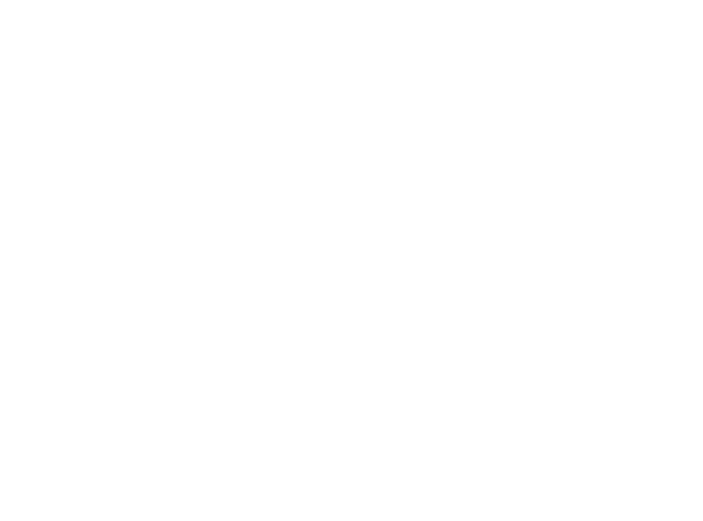
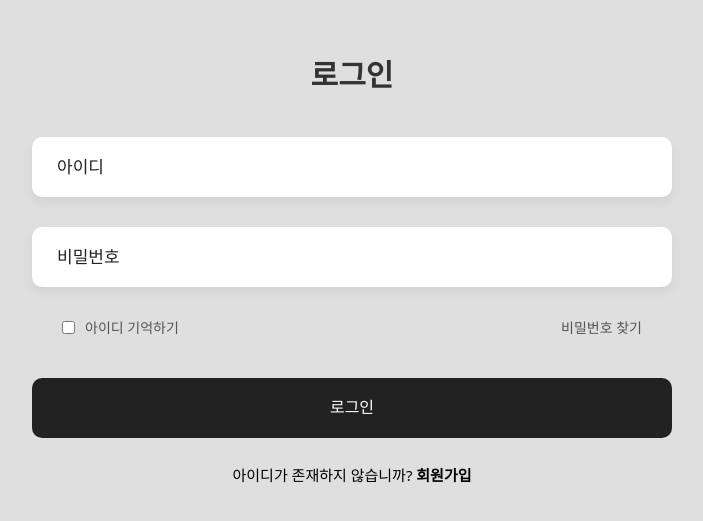
Before and after one commit to sanadoing/EZ, a Vue app: page /signin in a window 1280 px wide. Before the commit this address had no page. Shown: the part 141-662 px from the top of the page, without its empty margins (288-991 px from the left). Built offline with nearby package versions, Linux system fonts and the light colour scheme.

Commit message:
[hyul] Header, signin, signup router modified

```diff
--- a/src/commons/Header.vue
+++ b/src/commons/Header.vue
@@ -1,29 +1,44 @@
 <script>
-  import { ref } from 'vue';
+import { ref } from "vue";
 </script>
 
 <template>
-  <header class="header">
+  <header id="header">
     <div class="container">
       <div class="nav-title">
-          <img class="logo" src="../assets/logo.png" alt="">
+        <img class="logo" src="../assets/logo.png" alt="" />
       </div>
       <div class="nav-elements">
-          <ul class="elements">
-              <li class="items"><a href="#" class="hover:text-white title">기업/산업</a></li>
-              <li class="items"><a href="#" class="hover:text-white">용어사전</a></li>
-              <li class="items"><a href="#" class="hover:text-white">자유게시판</a></li>
-              <li class="items"><a href="#" class="hover:text-white">공지사항</a></li>
-          </ul>
+        <ul class="elements">
+          <li class="items">
+            <a href="#" class="hover:text-white title">기업/산업</a>
+          </li>
+          <li class="items">
+            <a href="#" class="hover:text-white">용어사전</a>
+          </li>
+          <li class="items">
+            <a href="#" class="hover:text-white">자유게시판</a>
+          </li>
+          <li class="items">
+            <a href="#" class="hover:text-white">공지사항</a>
+          </li>
+        </ul>
       </div>
       <div class="login-compo">
-          <ul class="compos">
-              <li style="margin-right:30px">
-                <div class="login-container">
-                  <a href="#" class="hover:text-white">로그인</a>
-                </div></li>
-              <li><a href="#" class="hover:text-white">회원가입</a></li>
-          </ul>
+        <ul class="compos">
+          <li style="margin-right: 30px">
+            <div class="login-container">
+              <a href="#" class="hover:text-white"
+                ><RouterLink :to="{ name: 'SignIn' }">로그인</RouterLink></a
+              >
+            </div>
+          </li>
+          <li>
+            <a href="#" class="hover:text-white"
+              ><RouterLink :to="{ name: 'SignUp' }">회원가입</RouterLink></a
+            >
+          </li>
+        </ul>
       </div>
     </div>
   </header>
@@ -35,7 +50,7 @@
   height: 45px;
 }
 .compos {
-  display:flex;
+  display: flex;
   justify-content: center;
   align-items: center;
 }
@@ -44,12 +59,11 @@
   height: 100px;
   align-items: center;
   justify-content: center;
-  display:flex;
-  border-bottom: 3px solid gray
+  display: flex;
+  border-bottom: 1px solid black;
 }
 .items:hover {
-  border-bottom-color: black;
-
+  border-bottom: 5px solid black;
 }
 .nav-title {
   margin-right: 80px;
@@ -61,9 +75,10 @@
   height: 100px;
   max-width: 1280px;
 }
-.header {
-  background-color: gray;
+#header {
+  background-color: white;
   height: 100px;
+  border-bottom: 1px solid black;
 }
 .elements {
   display: flex;
@@ -79,8 +94,7 @@
   display: flex;
   justify-content: center;
   align-items: center;
-  color:white;
-  border-radius: 30px ;
+  color: white;
+  border-radius: 30px;
 }
-
 </style>
--- a/src/components/login/SignIn.vue
+++ b/src/components/login/SignIn.vue
@@ -1,13 +1,163 @@
-<script>
-
-</script>
+<script></script>
 
 <template>
+  <div class="main">
+    <div class="login-box">
+      <div class="login-header">
+        <header>로그인</header>
+      </div>
+      <div class="input-box">
+        <!-- v-model로 양방향 바인딩 하기 -->
+        <input
+          type="text"
+          class="input-field"
+          placeholder="아이디"
+          autocomplete="off"
+          required
+          style="margin-bottom: 30px"
+        />
+      </div>
+      <div class="input-box">
+        <!-- v-model로 양방향 바인딩 하기 -->
+        <input
+          type="password"
+          class="input-field"
+          placeholder="비밀번호"
+          autocomplete="off"
+          required
+          style="margin-bottom: 10px"
+        />
+      </div>
+      <div class="options">
+        <section>
+          <!-- v-model로 양방향 바인딩 하기 -->
+          <input type="checkbox" id="check" />
+          <label for="check">아이디 기억하기</label>
+        </section>
+        <section>
+          <a href="#">비밀번호 찾기</a>
+        </section>
+      </div>
 
+      <div class="input-submit">
+        <button class="submit-btn" id="submit" @click="validate"></button>
+        <label for="submit">로그인</label>
+      </div>
+      <div class="sign-up-link">
+        <p>
+          아이디가 존재하지 않습니까?
+          <a href="#"
+            ><RouterLink :to="{ name: 'SignUp' }">회원가입</RouterLink></a
+          >
+        </p>
+      </div>
+    </div>
+  </div>
 </template>
 
+<style scoped>
+* {
+  margin: 0;
+  padding: 0;
+  box-sizing: border-box;
+}
+.main {
+  display: flex;
+  justify-content: center;
+  align-items: center;
+  min-height: 100vh;
+  background: #dfdfdf;
+}
+.login-box {
+  display: flex;
+  justify-content: center;
+  flex-direction: column;
+  width: 700px;
+  height: 480px;
+  padding: 30px;
+}
+.login-header {
+  text-align: center;
+  margin: 20px 0 40px 0;
+}
+.login-header header {
+  color: #333;
+  font-size: 30px;
+  font-weight: 600;
+}
+.input-box .input-field {
+  width: 100%;
+  height: 60px;
+  font-size: 17px;
+  padding: 0 25px;
 
-
-<style>
-
+  border-radius: 10px;
+  border: none;
+  box-shadow: 0px 5px 10px 1px rgba(0, 0, 0, 0.05);
+  outline: none;
+  transition: 0.3s;
+}
+::placeholder {
+  font-weight: 500;
+  color: #222;
+}
+.input-field:focus {
+  width: 105%;
+}
+.options {
+  display: flex;
+  justify-content: space-between;
+  margin: 20px 30px 40px;
+}
+section {
+  display: flex;
+  align-items: center;
+  font-size: 14px;
+  color: #555;
+}
+#check {
+  margin-right: 10px;
+}
+a {
+  text-decoration: none;
+}
+a:hover {
+  text-decoration: underline;
+}
+section a {
+  color: #555;
+}
+.input-submit {
+  position: relative;
+}
+.submit-btn {
+  width: 100%;
+  height: 60px;
+  background: #222;
+  border: none;
+  border-radius: 10px;
+  cursor: pointer;
+  transition: 0.3s;
+}
+.input-submit label {
+  position: absolute;
+  top: 45%;
+  left: 50%;
+  color: #fff;
+  transform: translate(-50%, -50%);
+  cursor: pointer;
+}
+.submit-btn:hover {
+  background: #000;
+  transform: scale(1.05, 1);
+}
+.sign-up-link {
+  text-align: center;
+  font-size: 15px;
+  margin-top: 20px;
+}
+.sign-up-link a {
+  color: #000;
+  font-weight: 600;
+}
 </style>
--- a/src/components/login/SignUp.vue
+++ b/src/components/login/SignUp.vue
@@ -1,11 +1,159 @@
-<script>
-
-</script>
+<script></script>
 
 <template>
+  <div class="main">
+    <div class="signin-box">
+      <div class="login-header">
+        <header>회원가입</header>
+      </div>
 
+      <div class="input-box">
+        <input
+          type="text"
+          class="input-field"
+          placeholder="이름"
+          autocomplete="off"
+          required
+        />
+      </div>
+      <div class="input-box">
+        <input
+          type="text"
+          class="input-field"
+          placeholder="아이디"
+          autocomplete="off"
+          required
+        />
+      </div>
+      <div class="input-box">
+        <input
+          type="password"
+          class="input-field"
+          placeholder="비밀번호"
+          autocomplete="off"
+          required
+        />
+      </div>
+      <div class="input-box">
+        <input
+          type="password"
+          class="input-field"
+          placeholder="비밀번호 확인"
+          autocomplete="off"
+          required
+        />
+      </div>
+      <div class="input-box" style="margin-bottom: 20px">
+        <input
+          type="email"
+          class="input-field"
+          placeholder="이메일"
+          autocomplete="off"
+          required
+        />
+      </div>
+      <div class="input-submit">
+        <button class="submit-btn" id="submit" @click="signUp"></button>
+        <label for="submit">회원가입</label>
+      </div>
+    </div>
+  </div>
 </template>
 
-<style>
+<style scoped>
+* {
+  margin: 0;
+  padding: 0;
+  box-sizing: border-box;
+  font-family: "Poppins", sans-serif;
+}
+.main {
+  display: flex;
+  justify-content: center;
+  align-items: center;
+  min-height: 100vh;
+  background: #dfdfdf;
+  font-family: "Noto Sans KR", sans-serif;
+  font-optical-sizing: auto;
+  font-weight: 600;
+  font-style: normal;
+}
+.signin-box {
+  display: flex;
+  justify-content: center;
+  flex-direction: column;
+  width: 700px;
+  height: 480px;
+  padding: 30px;
+}
+.login-header {
+  text-align: center;
+  margin: 20px 0 40px 0;
+}
+.login-header header {
+  color: #333;
+  font-size: 30px;
+  font-weight: 600;
+}
+.input-box .input-field {
+  width: 100%;
+  height: 60px;
+  font-size: 17px;
+  padding: 0 25px;
+  margin-bottom: 30px;
+  border-radius: 10px;
+  border: none;
+  box-shadow: 0px 5px 10px 1px rgba(0, 0, 0, 0.05);
+  outline: none;
+  transition: 0.3s;
+}
 
+::placeholder {
+  font-weight: 500;
+  color: #222;
+}
+.input-field:focus {
+  width: 105%;
+}
+
+section {
+  display: flex;
+  align-items: center;
+  font-size: 14px;
+  color: #555;
+}
+#check {
+  margin-right: 10px;
+}
+a {
+  text-decoration: none;
+}
+a:hover {
+  text-decoration: underline;
+}
+section a {
+  color: #555;
+}
+.input-submit {
+  position: relative;
+}
+.submit-btn {
+  width: 100%;
+  height: 60px;
+  background: #222;
+  border: none;
+  border-radius: 10px;
+  cursor: pointer;
+  transition: 0.3s;
+}
+.input-submit label {
+  position: absolute;
+  top: 45%;
+  left: 50%;
+  color: #fff;
+  -webkit-transform: translate(-50%, -50%);
+  -ms-transform: translate(-50%, -50%);
+  transform: translate(-50%, -50%);
+  cursor: pointer;
+}
 </style>
--- a/src/router/index.js
+++ b/src/router/index.js
@@ -1,16 +1,24 @@
-import { createRouter, createWebHistory } from 'vue-router'
-import HomeView from '../views/HomeView.vue'
+import { createRouter, createWebHistory } from "vue-router";
 
 const router = createRouter({
   history: createWebHistory(import.meta.env.BASE_URL),
   routes: [
     {
-      path: '/',
-      name: 'home',
-      component: HomeView
+      path: "/",
+      name: "home",
+      component: () => import("@/views/HomeView.vue"),
     },
+    {
+      path: "/signin",
+      name: "SignIn",
+      component: () => import("@/components/login/SignIn.vue"),
+    },
+    {
+      path: "/signup",
+      name: "SignUp",
+      component: () => import("@/components/login/SignUp.vue"),
+    },
+  ],
+});
 
-  ]
-})
-
-export default router
+export default router;
--- /dev/null
+++ b/src/views/ReportView.vue
@@ -0,0 +1,5 @@
+<script></script>
+
+<template></template>
+
+<style></style>
```
Also changed, not shown: src/components/board/BoardDetail.vue (added), src/components/board/BoardList.vue (added), src/components/board/BoardModify.vue (added), src/components/board/BoardRegist.vue (added), 1 other file (tests, documents, lock files or other folders).
